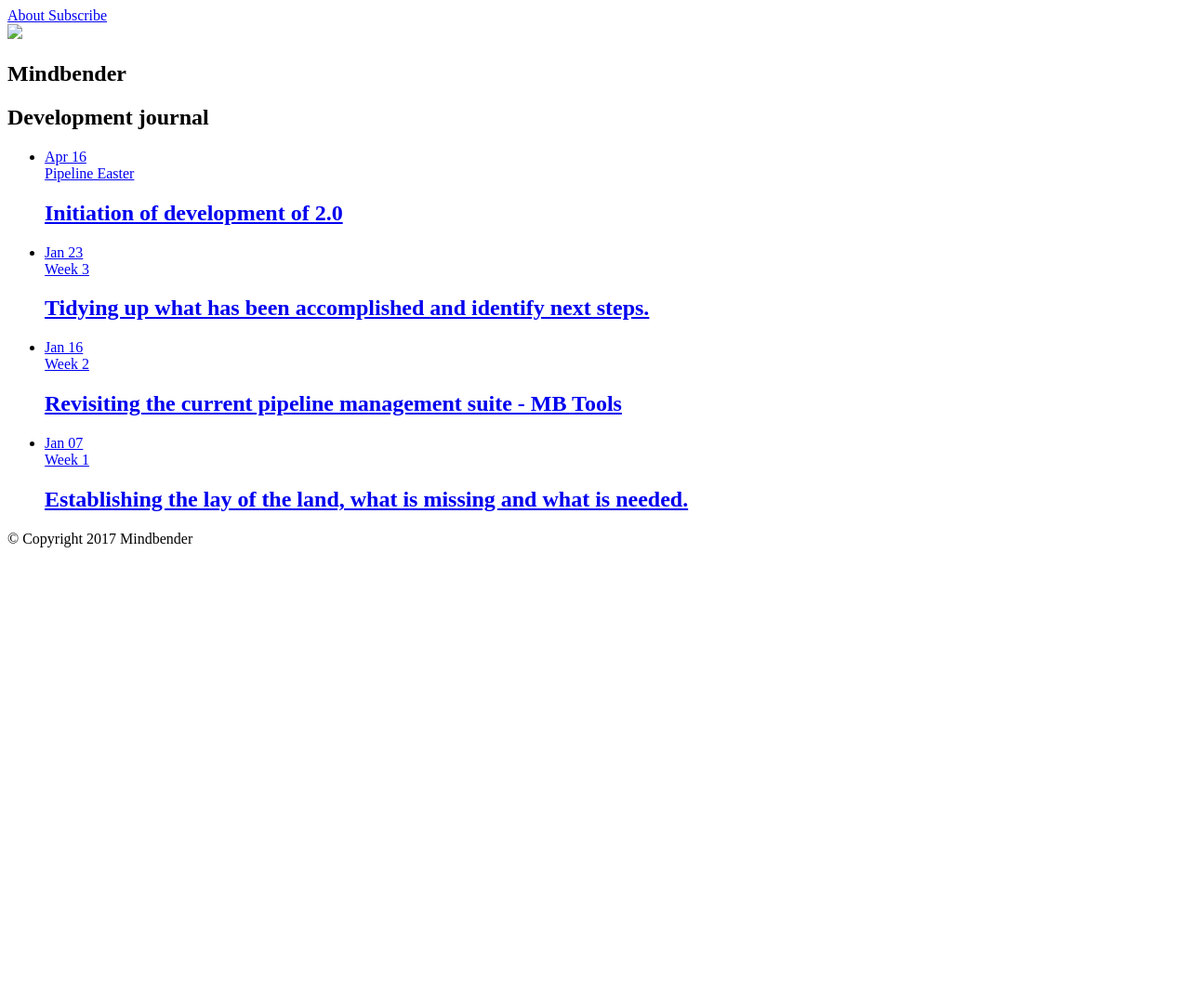
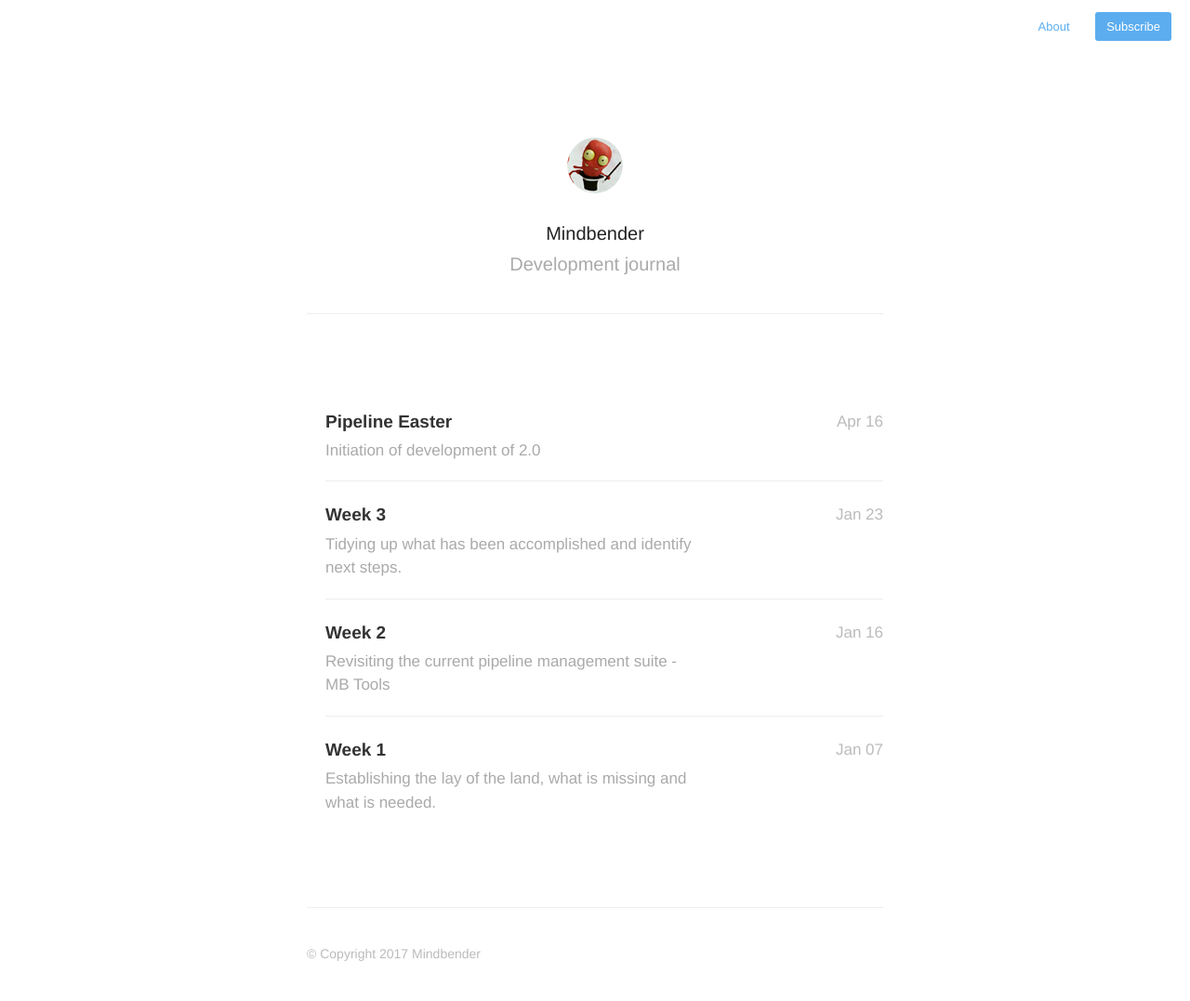
Before and after one commit to mindbender-studio/journal, a Jekyll site: the page built from index.html, in a window 1280 px wide. Shown: the whole page at 93% size. Built offline with Jekyll 4.4.1, drawn with Linux system fonts in a browser that asks for light colours; nearby versions of some CDN libraries; the list of posts is cut into pages by our own code; before the commit the page ends 900 px from its top, so only the background shows below that.

Commit message:
Fix baseurl

```diff
--- a/_includes/profile.html
+++ b/_includes/profile.html
@@ -2,11 +2,11 @@
     <section id="wrapper">
         <header id="header">
         {% if site.aboutPage %}
-            <a href="{{ site.baseurl }}about">
-                <img id="avatar" class="2x" src="{{ site.baseurl }}assets/images/avatar.png"/>
+            <a href="{{ site.baseurl }}/about">
+                <img id="avatar" class="2x" src="{{ site.baseurl }}/assets/images/avatar.png"/>
             </a>
         {% else %}
-            <img id="avatar" class="2x" src="{{ site.baseurl }}assets/images/avatar.png"/>
+            <img id="avatar" class="2x" src="{{ site.baseurl }}/assets/images/avatar.png"/>
         {% endif %}
             <h1>{{ site.author }}</h1>
             <h2>{{ site.description }}</h2>
--- a/_layouts/default.html
+++ b/_layouts/default.html
@@ -6,10 +6,10 @@
   <meta name="viewport" content="width=device-width, initial-scale=1">
 
   <title>{{ site.name }}{% if page.title %} - {{ page.title }}{% endif %}</title>
-  <link rel="shortcut icon" href="{{ site.baseurl }}assets/images/favicon.ico">
-  <link rel="stylesheet" href="{{ site.baseurl }}assets/css/style.css">
-  <link rel="alternate" type="application/rss+xml" title="My Blog" href="{{ site.baseurl }}feed.xml">
-  <link rel="stylesheet" href="{{ site.baseurl }}assets/css/highlight.css">
+  <link rel="shortcut icon" href="{{ site.baseurl }}/assets/images/favicon.ico">
+  <link rel="stylesheet" href="{{ site.baseurl }}/assets/css/style.css">
+  <link rel="alternate" type="application/rss+xml" title="My Blog" href="{{ site.baseurl }}/feed.xml">
+  <link rel="stylesheet" href="{{ site.baseurl }}/assets/css/highlight.css">
 </head>
 <body>
 
@@ -29,8 +29,8 @@
   </section>
 
   <script src="https://ajax.googleapis.com/ajax/libs/jquery/2.1.1/jquery.min.js"></script>
-  <script src="{{ site.baseurl }}assets/js/main.js"></script>
-  <script src="{{ site.baseurl }}assets/js/highlight.js"></script>
+  <script src="{{ site.baseurl }}/assets/js/main.js"></script>
+  <script src="{{ site.baseurl }}/assets/js/highlight.js"></script>
   <script>hljs.initHighlightingOnLoad();</script>
 
   <script>
--- a/_layouts/post.html
+++ b/_layouts/post.html
@@ -14,7 +14,7 @@ archive: true
 </article>
 <footer id="post-meta" class="clearfix">
     <a href="http://twitter.com/{{ site.authorTwitter }}">
-        <img class="avatar" src="{{ site.baseurl }}assets/images/avatar.png">
+        <img class="avatar" src="{{ site.baseurl }}/assets/images/avatar.png">
         <div>
             <span class="dark">{{ site.author }}</span>
             <span>{{ site.description }}</span>
@@ -40,7 +40,7 @@ archive: true
         <h3>Read more</h3>
         {% for post in site.posts %}
             <li>
-                <a href="{{ site.baseurl }}{{ post.url | remove_first: '/' }}">{{ post.title }}<aside class="dates">{{ post.date | date:"%b %d" }}</aside></a>
+                <a href="{{ site.baseurl }}/{{ post.url | remove_first: '/' }}">{{ post.title }}<aside class="dates">{{ post.date | date:"%b %d" }}</aside></a>
             </li>
         {% endfor %}
     </ul>
```
Also changed, not shown: _config.yml (+6 -6 lines).
